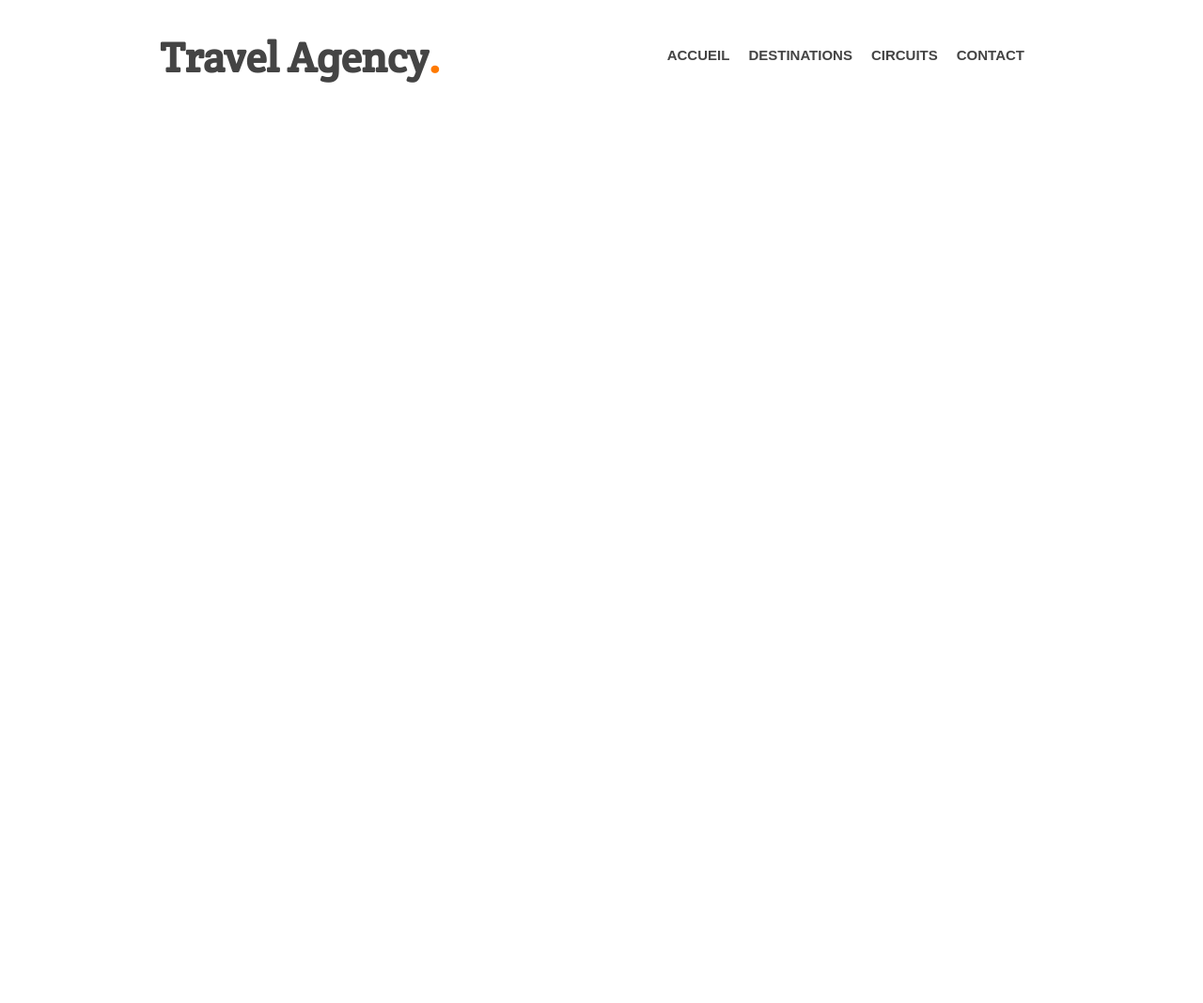
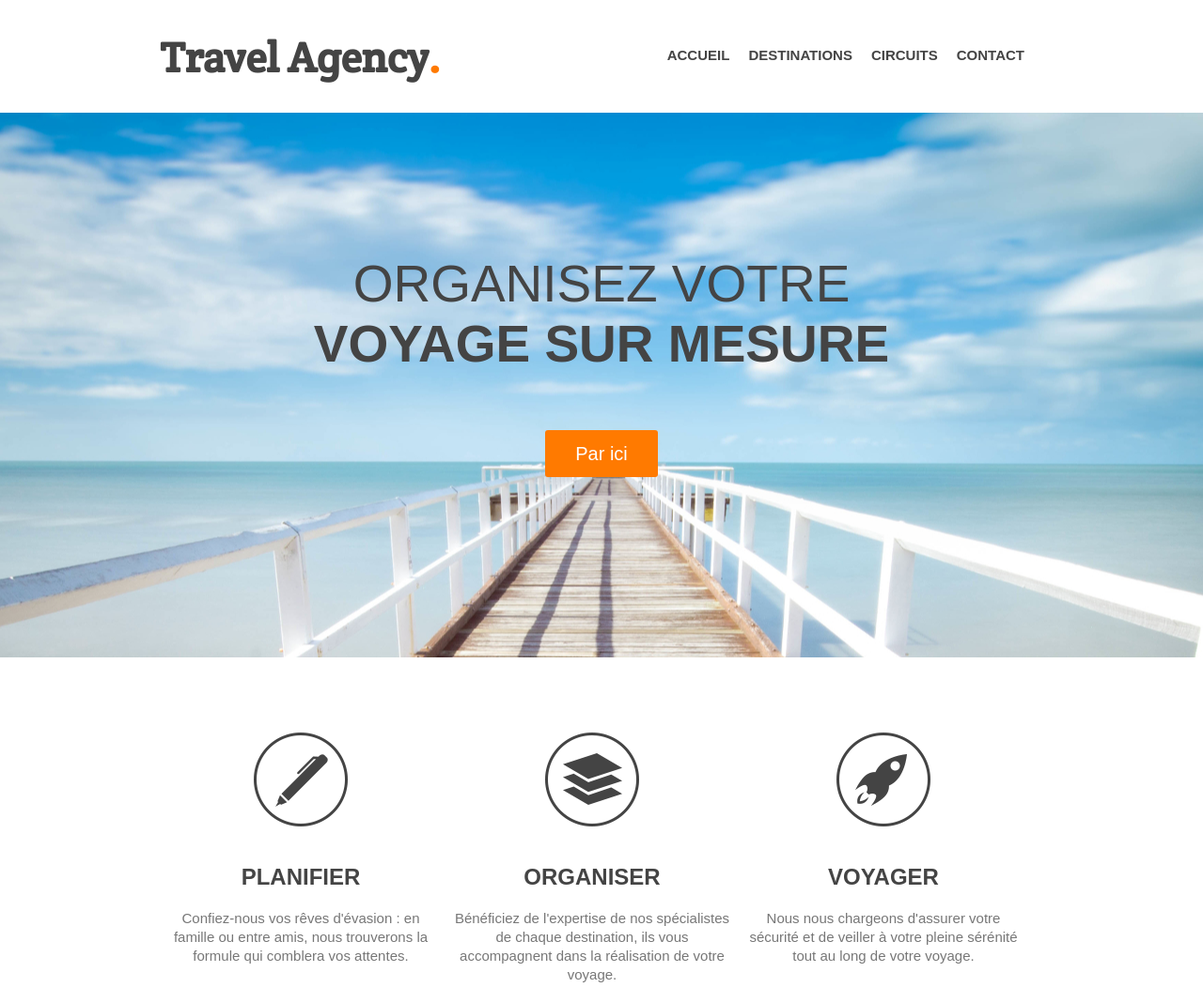
Before and after one commit to pouleetbasquaise/Site_Web, a plain HTML site: page index.html in a window 1280 px wide. Shown: the whole page at 94% size. Before the commit the page ends 800 px from the top, so only its background shows below. Drawn offline with Linux system fonts and the light colour scheme.

Commit message:
ca avance

```diff
--- a/index.html
+++ b/index.html
@@ -1,6 +1,7 @@
 <!DOCTYPE html>
 <html>
     <head>
+        <meta charset="utf-8">
         <link href="styles.css" rel="stylesheet">
         <link href="http://fonts.googleapis.com/css?family=Crete+Round" rel="stylesheet">
         <title>Travel Agency</title>
@@ -26,11 +27,31 @@
 
 
         <section id="main-image">
-            <div class="wrapper"></div>
+            <div class="wrapper">
+                <h2>Organisez votre <br><strong>voyage sur mesure</strong></h2>
+
+                <a href="#" class="button-1">Par ici</a>
+
+            </div>
         </section>
 
         <section id="steps">
-            <div class="wrapper"></div>
+            <div class="wrapper">
+                <ul>
+                    <li id="step-1">
+                        <h4>Planifier</h4>
+                        <p>Confiez-nous vos rêves d'évasion : en famille ou entre amis, nous trouverons la formule qui comblera vos attentes.</p>
+                    </li>
+                    <li id="step-2">
+                        <h4>Organiser</h4>
+                        <p>Bénéficiez de l'expertise de nos spécialistes de chaque destination, ils vous accompagnent dans la réalisation de votre voyage.</p>
+                    </li>
+                    <li id="step-3">
+                        <h4>Voyager</h4>
+                        <p>Nous nous chargeons d'assurer votre sécurité et de veiller à votre pleine sérénité tout au long de votre voyage.</p>
+                    </li>
+                </ul>
+            </div>
         </section>
 
         <section id="possibilities">
--- a/styles.css
+++ b/styles.css
@@ -14,6 +14,21 @@ h1
     font-family: 'Crete Round', Serif;
     font-size: 45px;
     color:#444 ;
+}
+h2
+{
+    color: #444;
+    font-size: 55px;
+}
+h4
+{
+    font-size: 24px;
+    color: #444;
+}
+p
+{
+    line-height: 20px;
+    color: #777;
 }
 ul
 {
@@ -62,3 +77,72 @@ header nav ul li a
     font-weight: bold;
     margin-right: 20px;
 }
+
+/*  MAIN IMAGE  */
+
+#main-image
+{
+    height: 580px;
+    background: url("images/main.jpg") center;
+}
+#main-image h2
+{
+    font-weight: normal;
+    text-transform: uppercase;
+    text-align: center;
+    padding: 150px 0 40px 0;
+    margin-bottom: 20px;
+}
+.button-1
+{
+    display: block;
+    width: 120px;
+    height: 50px;
+    background: #ff7a00;
+    color: #fff;
+    font-size: 20px;
+    margin: 0 auto;
+    line-height: 50px;
+    text-align: center;
+    border-radius: 3px;
+}
+.button-1:hover
+{
+    background: #02b8dd;
+}
+
+/*  STEPS   */
+
+#steps ul
+{
+    margin : 80px 0;
+}
+#steps ul li
+{
+    width: 300px;
+    float: left;
+    padding-top: 140px ;
+    text-align: center;
+    margin-right: 10px;
+}
+#steps h4
+{
+    text-transform: uppercase;
+    margin-bottom: 20px;
+}
+#steps p
+{
+    margin-bottom: 20px;
+}
+#step-1
+{
+    background: url("images/steps-icon-1.png") no-repeat top center;
+}
+#step-2
+{
+    background: url("images/steps-icon-2.png") no-repeat top center;
+}
+#step-3
+{
+    background: url("images/steps-icon-3.png") no-repeat top center;
+}
```
